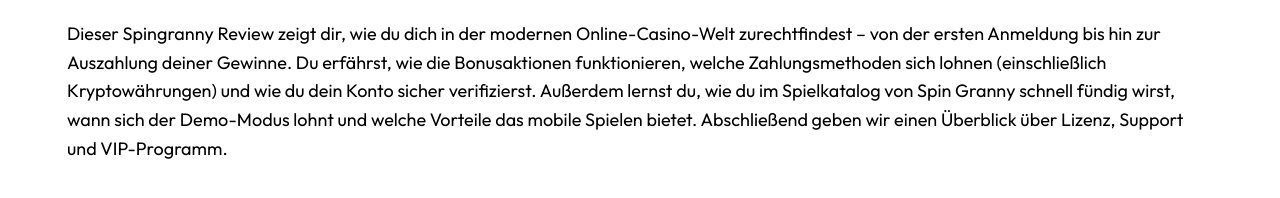
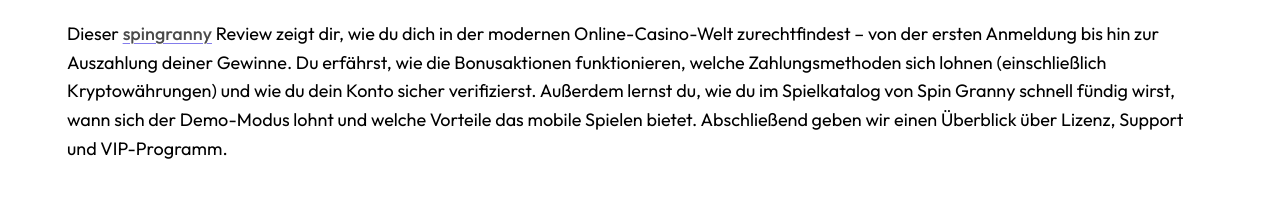
Before and after one commit to ujg-43/spin-grannycasino.co.at, a plain HTML site: page index.html in a window 1280 px wide. Shown: the part 287-485 px from the top of the page. Drawn offline with Linux system fonts and the light colour scheme.

Commit message:
Update index.html

```diff
--- a/index.html
+++ b/index.html
@@ -191,7 +191,7 @@
         <div class="container">
           <div class="content-area home-content">
             <h1 id="vollständiger-leitfaden-zum-online-casino-spingranny">Vollständiger Leitfaden zum Online-Casino Spingranny</h1>
-<p>Dieser Spingranny Review zeigt dir, wie du dich in der modernen
+<p>Dieser <a href="https://spingranny.hu" title="spingranny">spingranny</a> Review zeigt dir, wie du dich in der modernen
 Online-Casino-Welt zurechtfindest – von der ersten Anmeldung bis hin zur
 Auszahlung deiner Gewinne. Du erfährst, wie die Bonusaktionen
 funktionieren, welche Zahlungsmethoden sich lohnen (einschließlich
```
